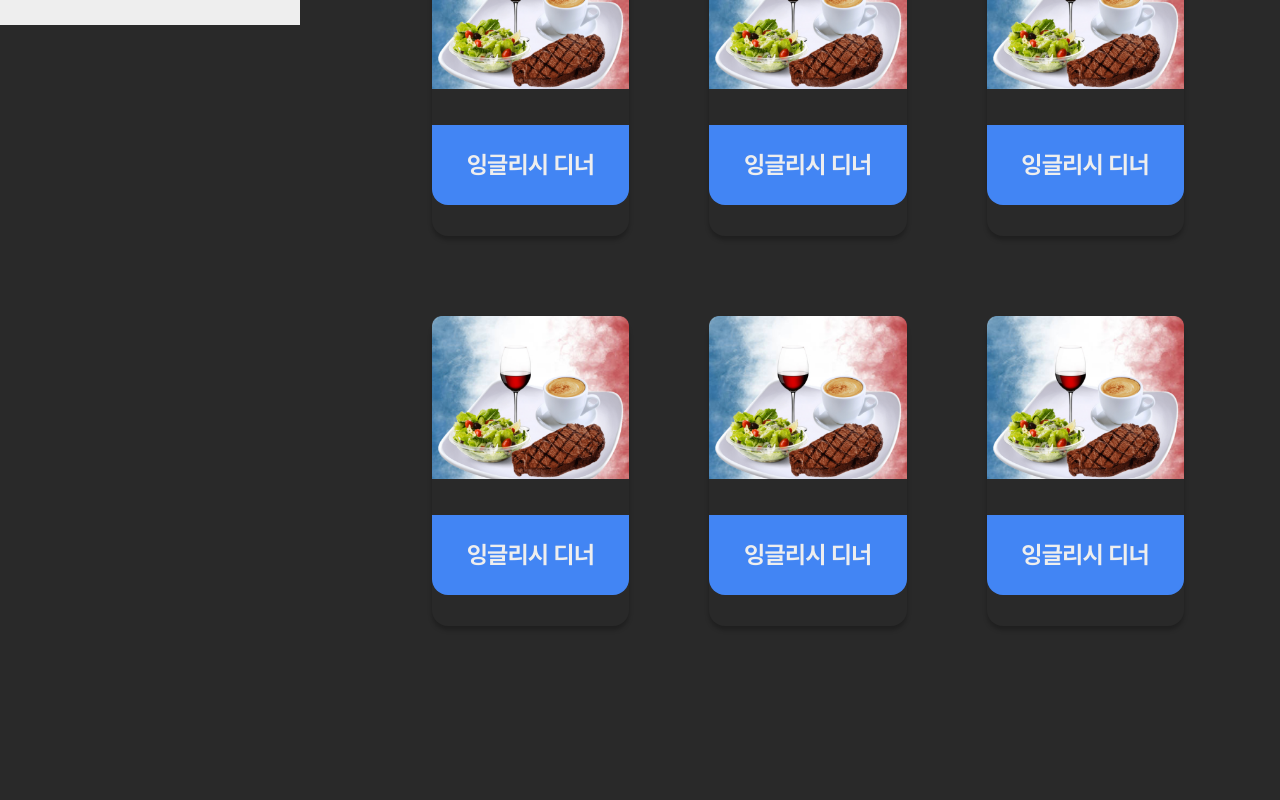
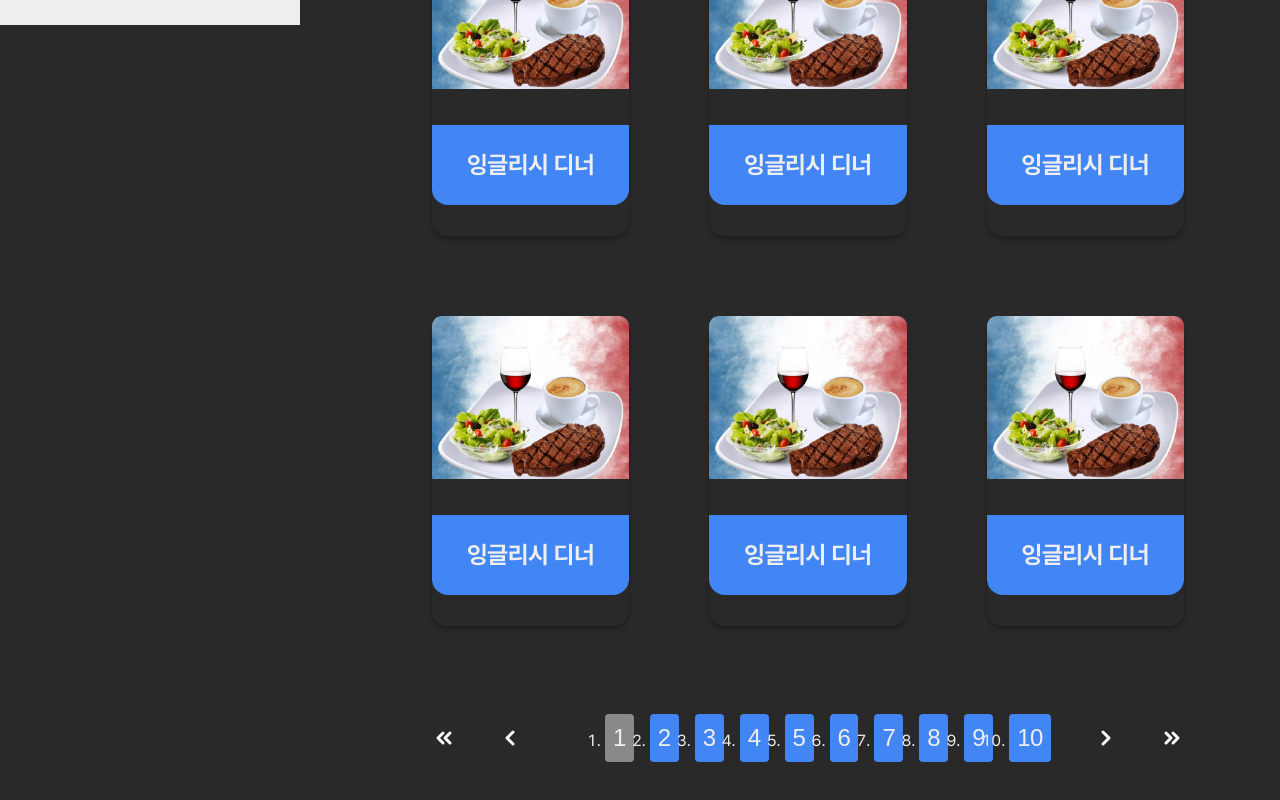
Before and after one commit to Software-Engineering-NanSSoGong/NanSSoGong-frontend, a React (Vite) app: page /main in a window 1280 px wide. Shown: the part 775-1575 px from the top of the page. Built offline with nearby package versions, Linux system fonts and the light colour scheme; no server answers; what emotion-reset would draw is missing.

Commit message:
feat: Navigation 컴포넌트 추가

```diff
--- /dev/null
+++ b/src/components/common/PageNavigation.tsx
@@ -0,0 +1,56 @@
+import styled from '@emotion/styled';
+import { PageOptions } from '../../hooks/usePagination';
+import Button from './Button';
+import Icon from './Icon';
+import Typography from './Typography';
+
+export interface Props {
+  pageOptions: PageOptions;
+  handleChangePage: (page: number) => void;
+}
+
+function PageNavigation({ pageOptions, handleChangePage }: Props) {
+  const { startPage, endPage, currentPage, totalPages } = pageOptions;
+  const prevPage = currentPage - 1;
+  const nextPage = currentPage + 1;
+  const pages = [...Array(endPage - startPage + 1).keys()].map((_, idx) => startPage + idx);
+
+  return (
+    <Wrapper>
+      <Icon type='doubleLeft' onClick={() => handleChangePage(1)} />
+      <Icon type='left' onClick={() => handleChangePage(prevPage)} />
+      <NavigationList>
+        {pages.map((page) => (
+          <li key={String(page)}>
+            <NavigationItemButton
+              disabled={page === currentPage}
+              onClick={() => handleChangePage(page)}
+              borderRadius={4}
+            >
+              <Typography type='body3'>{page}</Typography>
+            </NavigationItemButton>
+          </li>
+        ))}
+      </NavigationList>
+      <Icon type='right' onClick={() => handleChangePage(nextPage)} />
+      <Icon type='doubleRight' onClick={() => handleChangePage(totalPages)} />
+    </Wrapper>
+  );
+}
+
+const Wrapper = styled.nav`
+  display: flex;
+  justify-content: space-between;
+  align-items: center;
+`;
+
+const NavigationList = styled.ol`
+  display: flex;
+  gap: 16px;
+`;
+
+const NavigationItemButton = styled(Button)`
+  padding: 8px;
+`;
+
+export default PageNavigation;
--- a/src/components/common/index.ts
+++ b/src/components/common/index.ts
@@ -4,3 +4,4 @@ export { default as Typography } from './Typography';
 export { default as Chip } from './Chip';
 export { default as NumberInput } from './NumberInput';
 export { default as SwitchCase } from './SwitchCase';
+export { default as PageNavigation } from './PageNavigation';
--- /dev/null
+++ b/src/hooks/usePagination.ts
@@ -0,0 +1,98 @@
+import { useEffect, useState } from 'react';
+import { useSearchParams } from 'react-router-dom';
+
+const DEFAULT_PAGE = {
+  navigationSize: 10,
+  pageSize: 10,
+} as const;
+
+export interface PageOptions {
+  currentPage: number;
+  startPage: number;
+  endPage: number;
+  totalPages: number;
+  pageSize: number;
+}
+
+interface Props {
+  totalCount: number;
+  pageSize?: number;
+  navigationSize?: number;
+}
+
+const getPageOptions = ({
+  totalCount,
+  pageSize,
+  pageIndex,
+  navigationSize,
+}: Required<Props> & { pageIndex: number }): PageOptions => {
+  const totalPages = Math.ceil(totalCount / pageSize);
+  const startPage = Math.floor(pageIndex / navigationSize) * navigationSize;
+  const endPage = startPage + navigationSize;
+
+  return {
+    currentPage: pageIndex + 1,
+    startPage: startPage + 1,
+    endPage: endPage > totalPages ? totalPages : endPage,
+    totalPages,
+    pageSize,
+  };
+};
+
+const usePagination = ({
+  totalCount,
+  pageSize = DEFAULT_PAGE.pageSize,
+  navigationSize = DEFAULT_PAGE.navigationSize,
+}: Props) => {
+  const [searchParams, setSearchParams] = useSearchParams();
+  const [pageOptions, setPageOptions] = useState<PageOptions>({
+    currentPage: 0,
+    startPage: 0,
+    endPage: 0,
+    totalPages: 0,
+    pageSize: 0,
+  });
+
+  const handleChangePage = (page: number) => {
+    if (page === 0) return;
+
+    const { currentPage } = getPageOptions({
+      totalCount,
+      pageIndex: page - 1,
+      pageSize: pageOptions.pageSize,
+      navigationSize,
+    });
+    searchParams.set('page', String(currentPage));
+    setSearchParams(searchParams);
+  };
+
+  useEffect(() => {
+    if (!totalCount) return;
+
+    const currentPage = searchParams.get('page');
+    const currentSize = searchParams.get('size');
+    const nextPageOptions = getPageOptions({
+      totalCount,
+      pageIndex: currentPage ? Number(currentPage) - 1 : 0,
+      pageSize: currentSize ? Number(currentPage) : pageSize,
+      navigationSize,
+    });
+
+    if (nextPageOptions.currentPage > nextPageOptions.endPage) {
+      setSearchParams({
+        page: String(nextPageOptions.endPage),
+        size: String(nextPageOptions.pageSize),
+      });
+      return;
+    }
+
+    setPageOptions(nextPageOptions);
+  }, [totalCount, searchParams]);
+
+  return {
+    pageOptions,
+    handleChangePage,
+  };
+};
+
+export default usePagination;
--- a/src/pages/MainPage.tsx
+++ b/src/pages/MainPage.tsx
@@ -1,8 +1,26 @@
 import styled from '@emotion/styled';
-import { ClickableDinnerCard, SideMenuList, TitleWithLine } from '../components';
+import { useEffect } from 'react';
+import { useSearchParams } from 'react-router-dom';
+import { DinnerService } from '../api';
+import { ClickableDinnerCard, PageNavigation, SideMenuList, TitleWithLine } from '../components';
+import usePagination from '../hooks/usePagination';
 import { theme } from '../styles';
 
 function MainPage() {
+  const [searchParams] = useSearchParams();
+  const page = searchParams.get('page') || '1';
+  const size = searchParams.get('size') || '10';
+  const { pageOptions, handleChangePage } = usePagination({
+    totalCount: 150,
+  });
+
+  useEffect(() => {
+    (async () => {
+      const res = await DinnerService.getDinnerList({ page, size });
+      console.log(res);
+    })();
+  }, [page, size]);
+
   return (
     <Wrapper>
       <SideMenuList />
@@ -25,6 +43,7 @@ function MainPage() {
           <ClickableDinnerCard title={'잉글리시 디너'} src={'/Dinner.png'} href={'/item/1'} />
           <ClickableDinnerCard title={'잉글리시 디너'} src={'/Dinner.png'} href={'/item/1'} />
         </DinnerList>
+        <PageNavigation pageOptions={pageOptions} handleChangePage={handleChangePage} />
       </Spacer>
     </Wrapper>
   );
```
